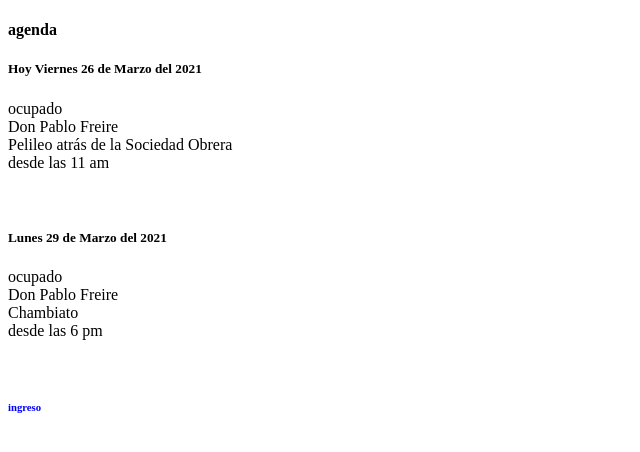
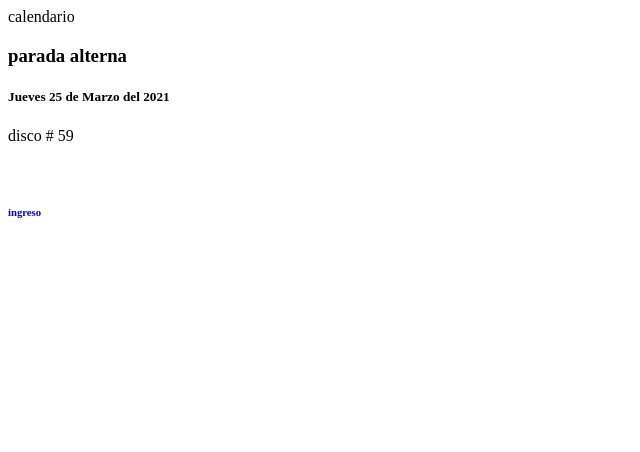
Before and after one commit to VDLPYL/fgs, a plain HTML site: page calendario/parada-alterna.html in a window 1280 px wide. Shown: the top 452 px of the page, without its empty margins (0-640 px from the left). Drawn offline with Linux system fonts and the light colour scheme.

Commit message:
disco # 59

```diff
--- a/calendario/parada-alterna.html
+++ b/calendario/parada-alterna.html
@@ -3,23 +3,23 @@
 <head>
     <meta charset="UTF-8">
     <meta name="viewport" content="width=device-width, initial-scale=1.0">
-    <title>ingreso</title>
+    <title>parada alterna</title>
     <link rel="stylesheet" type="text/css" href="index.css">
 </head>
 <body>
+       calendario
+    <h3>parada alterna</h3>
+        <p>
 
-    <h4>agenda</h4>
-        <p>
-  <!--
-        <h5> Hoy
+        <h5>
         Jueves 25  de Marzo del 2021</h5>
- <!--           libre
-            ocupado
+            disco #  59
+   <!--         ocupado
         <br>   Don Pablo Freire
         <br>    El Tambo
         <br>     desde las 8pm
         <br><br><br>
--->
+
         <h5>  Hoy
         Viernes 26 de Marzo del 2021</h5>
             ocupado
```
